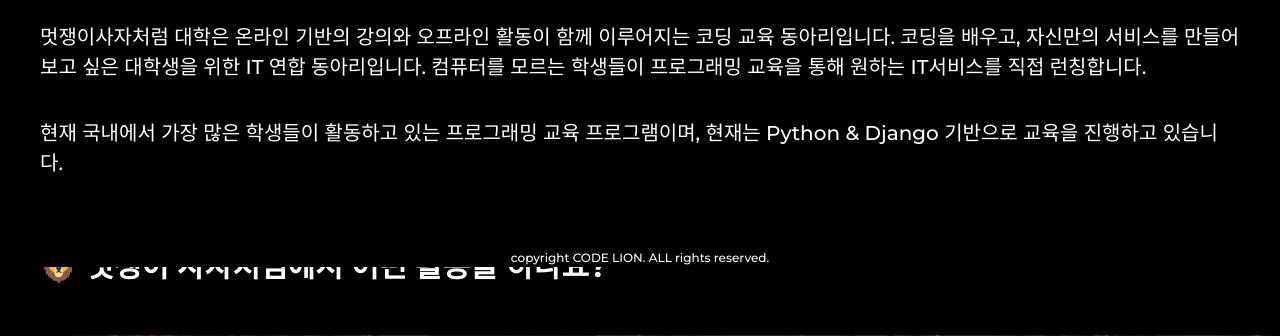
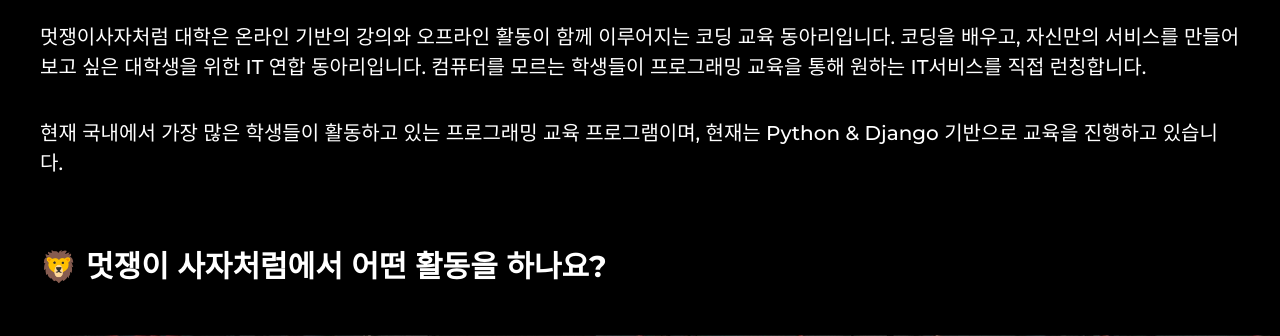
Before and after one commit to eugene028/hongiklikelion2022, a Django app: page /aboutus/ in a window 1280 px wide. Shown: the part 533-869 px from the top of the page. Run offline with Django 3.2, Linux system fonts and the light colour scheme.

Commit message:
푸터수정

```diff
--- a/mydiary/templates/mydiary/aboutus.html
+++ b/mydiary/templates/mydiary/aboutus.html
@@ -68,10 +68,11 @@
             <img src='{%static "Likelion_project/동방예의지국_9기 아이디어톤.JPG"%}'width="1200px" height="500px"style="padding: 50px;">
             <img src='{%static "Likelion_project/선배님.png"%}'width="1200px" height="500px"style="padding: 50px;">
             <img src='{%static "Likelion_project/어흥올림픽_9기 연합해커톤.png"%}'width="1200px" height="500px"style="padding: 50px;">
-
-
         </section>
     </body>
+    <footer>
+        <p> CODE LION. ALL rights reserved.</p>
+    </footer>
     <style>
         *{
             font-family: 'Montserrat', sans-serif;
@@ -150,6 +151,11 @@
             margin:auto;
             display: block;
         }
+        footer{
+            height: 10px;
+            position : relative;
+            transform: translateY(-100%);
+        }
     </style>
 </html>
 {% endblock %}
--- a/mydiary/templates/mydiary/base.html
+++ b/mydiary/templates/mydiary/base.html
@@ -36,7 +36,6 @@
                 </div>
               </nav>
         </header>
-        <footer>copyright CODE LION. ALL rights reserved.</footer>
         {% block content %}
         {% endblock %}
         <script src="https://cdn.jsdelivr.net/npm/bootstrap@5.0.2/dist/js/bootstrap.bundle.min.js" integrity="sha384-MrcW6ZMFYlzcLA8Nl+NtUVF0sA7MsXsP1UyJoMp4YLEuNSfAP+JcXn/tWtIaxVXM" crossorigin="anonymous"></script>
```
